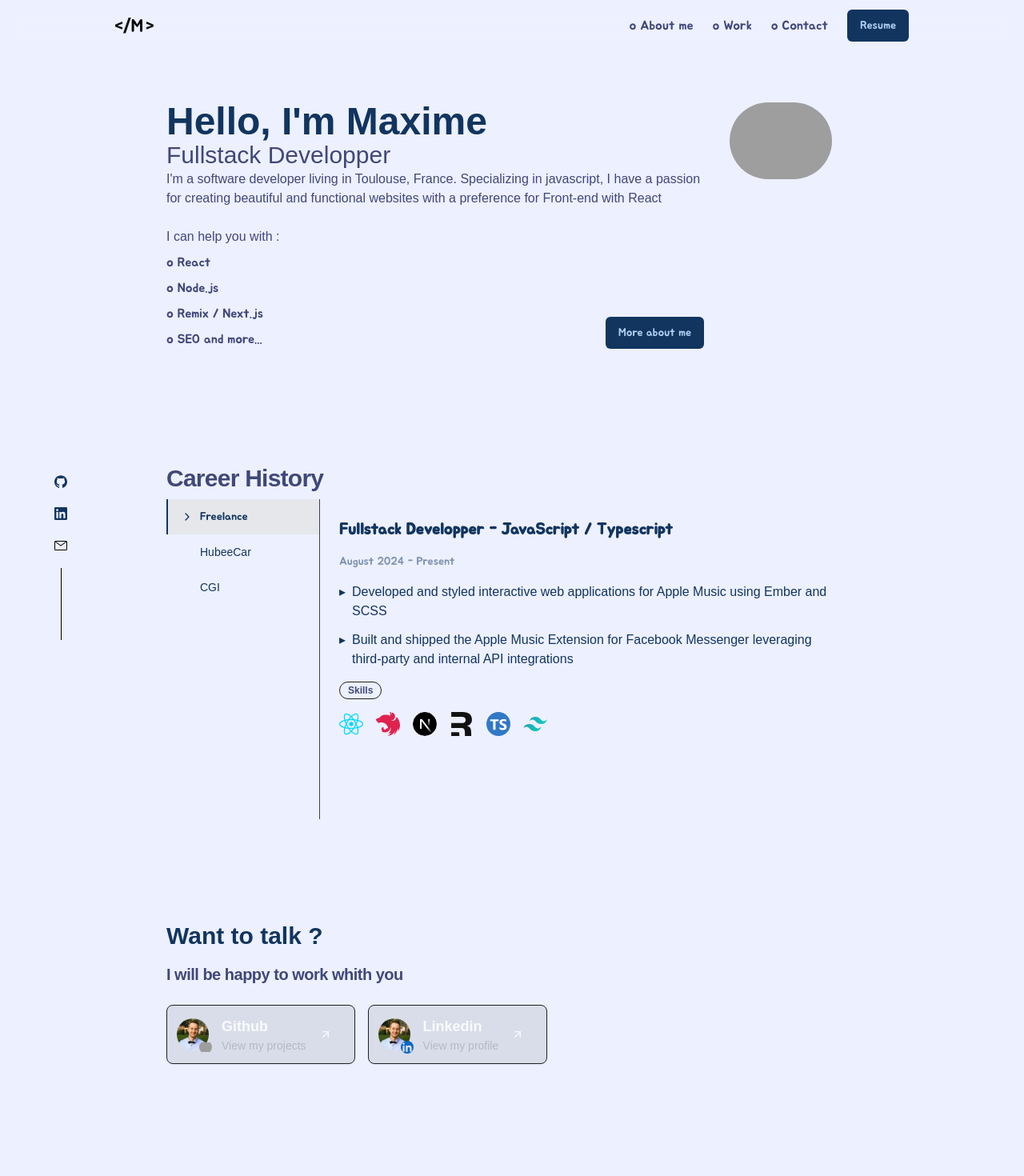
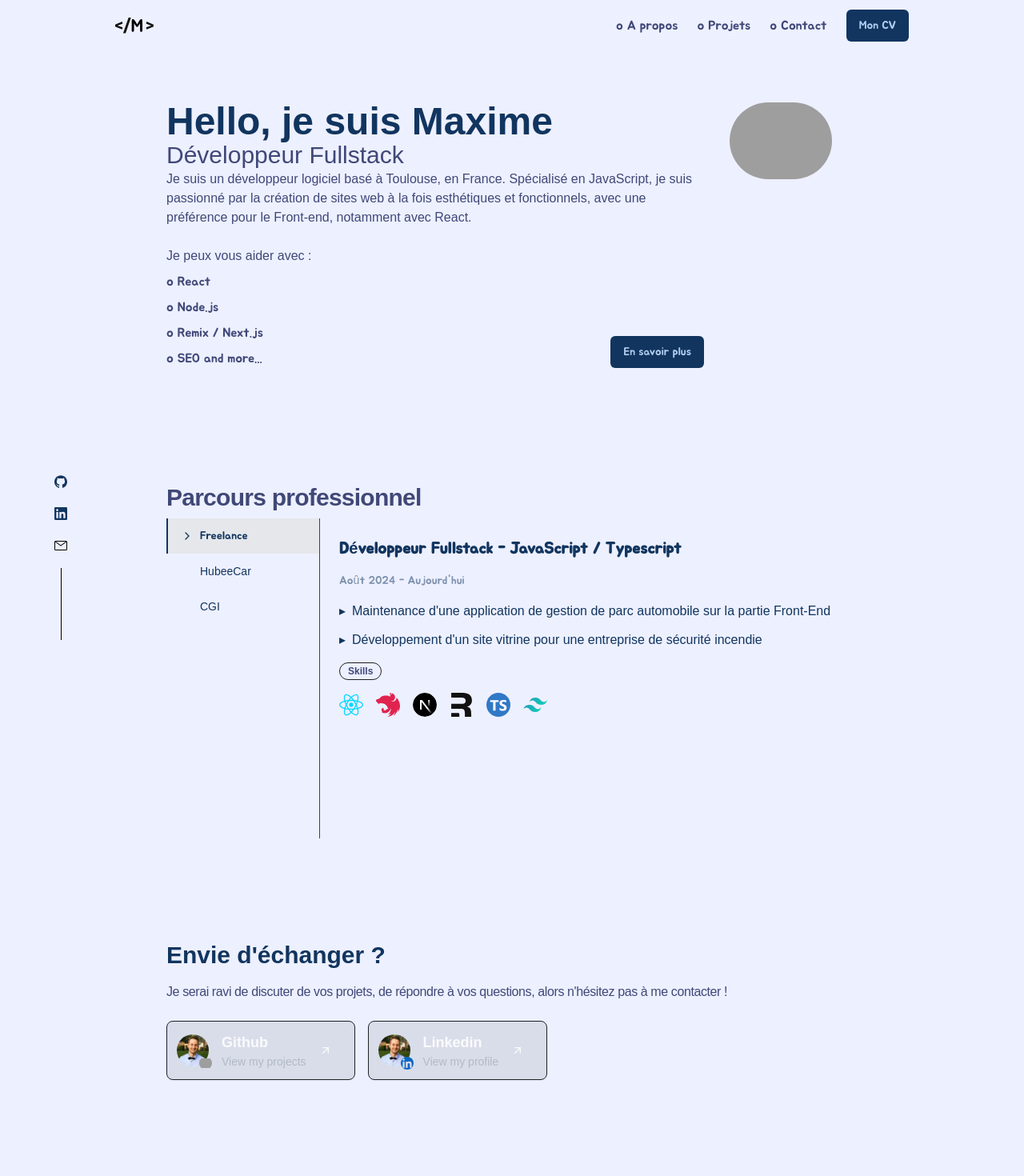
Before and after one commit to Milimaks/portfolio-max, a Next.js app: page / in a window 1280 px wide. Shown: the top 1470 px of the page at 80% size. Built offline with nearby package versions, Linux system fonts and the light colour scheme; grey boxes are pictures that could not be loaded; a web font is replaced by a local one.

Commit message:
[UPD] - translate into french

```diff
--- a/src/app/_components/Contact.tsx
+++ b/src/app/_components/Contact.tsx
@@ -5,9 +5,10 @@ import { Section } from "./Section";
 export const Contact = () => {
   return (
     <Section className="flex flex-col items-start gap-4" id="contact">
-      <h2 className="text-3xl font-bold text-primary ">Want to talk ?</h2>
-      <h2 className="scroll-m-20  pb-2 text-xl font-semibold tracking-tight first:mt-0">
-        I will be happy to work whith you{" "}
+      <h2 className="text-3xl font-bold text-primary ">Envie d'échanger ?</h2>
+      <h2 className="scroll-m-20  pb-2  tracking-tight first:mt-0">
+        Je serai ravi de discuter de vos projets, de répondre à vos questions,
+        alors n'hésitez pas à me contacter !
       </h2>
       <div className="flex max-md:flex-col gap-4 ">
         <ContactCard
--- a/src/app/_components/Header.tsx
+++ b/src/app/_components/Header.tsx
@@ -29,10 +29,10 @@ export const Header = () => {
 
         <ul className="hidden sm:flex space-x-6 items-center font-heading">
           <li>
-            <Link href="#about-me">o About me</Link>
+            <Link href="#about-me">o A propos</Link>
           </li>
           <li>
-            <Link href="#work">o Work</Link>
+            <Link href="#work">o Projets</Link>
           </li>
           <li>
             <Link href="#contact">o Contact</Link>
@@ -43,7 +43,7 @@ export const Header = () => {
               download="CV_Faure_Maxime"
             >
               <Button className="transition ease-in-out duration-300 hover:shadow-[0px_6px_0px_0px_black] hover:-translate-y-2">
-                Resume
+                Mon CV
               </Button>
             </a>
           </li>
@@ -71,13 +71,13 @@ export const Header = () => {
             href="#about-me"
             className="font-heading block pl-3 pr-4 py-2 text-base font-medium text-gray-700 hover:bg-gray-50 hover:text-gray-900 transition-colors"
           >
-            o About me
+            o A propos
           </Link>
           <Link
             href="#work"
             className="font-heading block pl-3 pr-4 py-2 text-base font-medium text-gray-500 hover:bg-gray-50 hover:text-gray-900 transition-colors"
           >
-            o Work
+            o Projets
           </Link>
           <Link
             href="#contact"
--- a/src/app/_components/Hero.tsx
+++ b/src/app/_components/Hero.tsx
@@ -34,17 +34,18 @@ export const Hero = () => {
         </div>
         <div className="flex-[3] w-full  justify-center items-center gap-2">
           <h2 className="font-caption text-5xl text-primary  font-bold">
-            Hello, I'm Maxime
+            Hello, je suis Maxime
           </h2>
-          <h3 className="text-3xl font-caption ">Fullstack Developper</h3>
+          <h3 className="text-3xl font-caption ">Développeur Fullstack</h3>
           <p className="text-base font-">
-            I'm a software developer living in Toulouse, France. Specializing in
-            javascript, I have a passion for creating beautiful and functional
-            websites with a preference for Front-end with React
+            Je suis un développeur logiciel basé à Toulouse, en France.
+            Spécialisé en JavaScript, je suis passionné par la création de sites
+            web à la fois esthétiques et fonctionnels, avec une préférence pour
+            le Front-end, notamment avec React.
             <br />
             <br />
           </p>
-          <h3 className="font-caption">I can help you with :</h3>
+          <h3 className="font-caption">Je peux vous aider avec :</h3>
           <ul className="flex flex-col gap-2 mt-2 font-heading relative">
             <li>o React</li>
             <li>o Node.js</li>
@@ -55,7 +56,7 @@ export const Hero = () => {
                 onClick={handleButtonClick}
                 className="absolute right-0 bottom-0 transition ease-in-out duration-300 hover:shadow-[0px_6px_0px_0px_black] hover:-translate-y-2 "
               >
-                {isCollapsibleOpen ? "Less about me" : "More about me"}
+                {isCollapsibleOpen ? "En savoir moins" : "En savoir plus"}
               </Button>
             </li>
           </ul>
--- a/src/app/_components/MyWorks.tsx
+++ b/src/app/_components/MyWorks.tsx
@@ -23,24 +23,24 @@ export const MyWorks = () => {
       content: (
         <div className="space-y-4">
           <h2 className="text-xl font-semibold font-heading text-primary">
-            Fullstack Developper - JavaScript / Typescript
+            Développeur Fullstack - JavaScript / Typescript
           </h2>
           <p className="text-sm font-heading text-primary/50">
-            August 2024 - Present
+            Août 2024 - Aujourd'hui
           </p>
           <ul className="space-y-3">
             <li className="flex items-start">
               <span className="text-primary font-heading mr-2">▸</span>
               <span className="text-primary">
-                Developed and styled interactive web applications for Apple
-                Music using Ember and SCSS
+                Maintenance d'une application de gestion de parc automobile sur
+                la partie Front-End
               </span>
             </li>
             <li className="flex items-start">
               <span className="text-primary mr-2">▸</span>
               <span className=" text-primary">
-                Built and shipped the Apple Music Extension for Facebook
-                Messenger leveraging third-party and internal API integrations
+                Développement d'un site vitrine pour une entreprise de sécurité
+                incendie
               </span>
             </li>
           </ul>
@@ -62,17 +62,33 @@ export const MyWorks = () => {
       content: (
         <div className="space-y-4">
           <h2 className="text-xl font-semibold font-heading text-primary">
-            Front-End Developer
+            Front-End Développeur
           </h2>
           <p className="text-sm font-heading text-primary/50">
-            November 2023 - August 2024
+            Novembre 2023 - Août 2024
           </p>
+          <p className="font-heading text-primary">HubeeConnect</p>
+
           <ul className="space-y-3">
             <li className="flex items-start">
               <span className="text-primary  mr-2">▸</span>
               <span className="text-primary">
-                Collaborated with a small team of student designers to spearhead
-                new projects
+                Développement d'une plateforme de gestion de parc automobiles
+                communiquant avec une application mobile
+              </span>
+            </li>
+            <li className="flex items-start">
+              <span className="text-primary  mr-2">▸</span>
+              <span className="text-primary">
+                Rédaction de la documentation technique pour faciliter la
+                maintenance et l’évolution de la plateforme.
+              </span>
+            </li>
+            <li className="flex items-start">
+              <span className="text-primary  mr-2">▸</span>
+              <span className="text-primary">
+                Écriture de tests end-to-end avec Playwright pour assurer la
+                fiabilité et la stabilité de l’application.
               </span>
             </li>
           </ul>
@@ -93,17 +109,34 @@ export const MyWorks = () => {
       content: (
         <div className="space-y-4">
           <h2 className="text-xl font-semibold font-heading text-primary">
-            Software Engineer
+            Ingénieur en Technologie de l'information
           </h2>
           <p className="text-sm font-heading text-primary/50">
             February 2023 - November 2023
           </p>
+          <p className="font-heading text-primary">SNCF : UAS</p>
           <ul className="space-y-3">
             <li className="flex items-start">
               <span className="text-primary mr-2">▸</span>
               <span className="text-primary">
-                Engineered and maintained major features of customer-facing web
-                app using ES6, Handlebars, Backbone, Marionette and CSS
+                Développement fullstack d'un site web de base pour la SNCF
+              </span>
+            </li>
+            <li className="flex items-start">
+              <span className="text-primary mr-2">▸</span>
+              <span className="text-primary">
+                Reprise du design initial de "l'usine à sites" pour d'autres
+                sites web de la SNCF
+              </span>
+            </li>
+          </ul>
+          <p className="font-heading text-primary">SNCF : E-Publimmo</p>
+          <ul className="space-y-3">
+            <li className="flex items-start">
+              <span className="text-primary mr-2">▸</span>
+              <span className="text-primary">
+                Refonte graphique complète d'un site existant pour la SNCF sur
+                des annonces immobilières
               </span>
             </li>
           </ul>
@@ -122,7 +155,7 @@ export const MyWorks = () => {
   return (
     <Section id="work">
       <h2 className="scroll-m-20  pb-2 text-3xl font-semibold tracking-tight first:mt-0">
-        Career History
+        Parcours professionnel{" "}
       </h2>
       <div className=" flex items-center justify-center">
         <div className="w-full max-w-4xl">
--- a/src/app/_components/Skills_FullStack.tsx
+++ b/src/app/_components/Skills_FullStack.tsx
@@ -37,6 +37,12 @@ export const SkillsFullStack = () => {
             <p>Next.js</p>
           </Badge>
         </li>
+        <li>
+          <Badge variant="default" className="flex gap-2 w-fit">
+            <DrupalIcon size={24} />
+            <p>Drupal</p>
+          </Badge>
+        </li>
       </ul>
     </div>
   );
```
